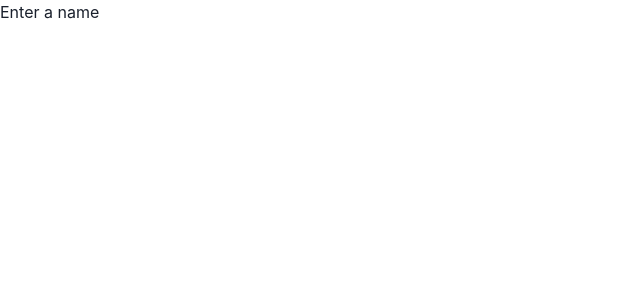
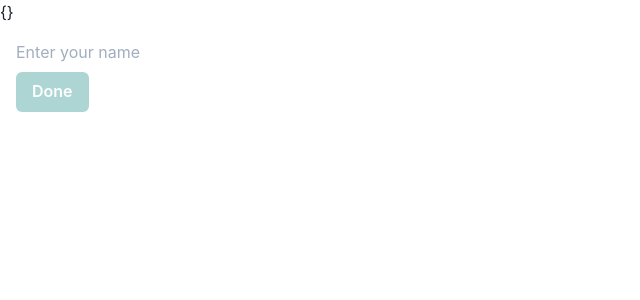
Before and after one commit to laaksomavrick/see-my-runs, a React (Create React App) app: page /onboarding/name in a window 1280 px wide. Shown: the top 300 px of the page, without its empty margins (0-640 px from the left). Built offline with nearby package versions, Linux system fonts and the light colour scheme.

Commit message:
OnboardingEnterNamePage

```diff
--- a/src/Routes.tsx
+++ b/src/Routes.tsx
@@ -1,10 +1,24 @@
-import React from "react";
+import { Box } from "@chakra-ui/react";
+import React, { useContext } from "react";
 import { BrowserRouter as Router, Switch, Route } from "react-router-dom";
+import { AppContext } from "./contexts/AppContext";
 import { MyRunsPage } from "./pages/MyRunsPage";
 import { OnboardingPage } from "./pages/OnboardingPage";
 
 export const Routes: React.FC = () => {
+  const [state] = useContext(AppContext);
+  const debug = () => {
+    if (process.env.NODE_ENV === "production") {
+      return null;
+    }
+
+    return <Box>{JSON.stringify(state)}</Box>;
+  };
   return (
+    <Box>
+      {debug()}
+      <Box h="100vh">
+        <Box h="100%" p={[4]}>
           <Router>
             <Switch>
               <Route path="/onboarding">
@@ -15,5 +29,8 @@ export const Routes: React.FC = () => {
               </Route>
             </Switch>
           </Router>
+        </Box>
+      </Box>
+    </Box>
   );
 };
--- /dev/null
+++ b/src/pages/OnboardingEnterNamePage.tsx
@@ -0,0 +1,32 @@
+import { Input, Stack, Button } from "@chakra-ui/react";
+import React, { useContext } from "react";
+import { AppContext } from "../contexts/AppContext";
+
+export const OnboardingEnterNamePage: React.FC = () => {
+  const [state, setState] = useContext(AppContext);
+
+  const onInputChange = (e: React.ChangeEvent<HTMLInputElement>) => {
+    const name = e.target.value;
+    setState({ ...state, requiredData: { ...state.requiredData, name } });
+  };
+
+  const canProceed =
+    state?.requiredData?.name != null && state?.requiredData?.name !== "";
+
+  return (
+    <Stack spacing={2}>
+      <Input
+        variant="unstyled"
+        placeholder="Enter your name"
+        onChange={onInputChange}
+      />
+      <Button
+        width="min-content"
+        colorScheme="teal"
+        isDisabled={canProceed === false}
+      >
+        Done
+      </Button>
+    </Stack>
+  );
+};
--- a/src/pages/OnboardingPage.tsx
+++ b/src/pages/OnboardingPage.tsx
@@ -1,6 +1,7 @@
-import { Box } from "@chakra-ui/react";
-import React from "react";
+import { Box, useControllableState } from "@chakra-ui/react";
+import React, { useContext } from "react";
 import { Switch, Route, useRouteMatch, Redirect } from "react-router-dom";
+import { OnboardingEnterNamePage } from "./OnboardingEnterNamePage";
 
 export const OnboardingPage: React.FC = () => {
   let { path } = useRouteMatch();
@@ -10,7 +11,7 @@ export const OnboardingPage: React.FC = () => {
     <Box data-testid="onboardingPage">
       <Switch>
         <Route path={`${safePath}/name`}>
-          <div>Enter a name</div>
+          <OnboardingEnterNamePage />
         </Route>
         <Route path={`${safePath}/location`}>
           <div>Enter a location</div>
```
Lines whose indentation alone changed are shown as unchanged.
